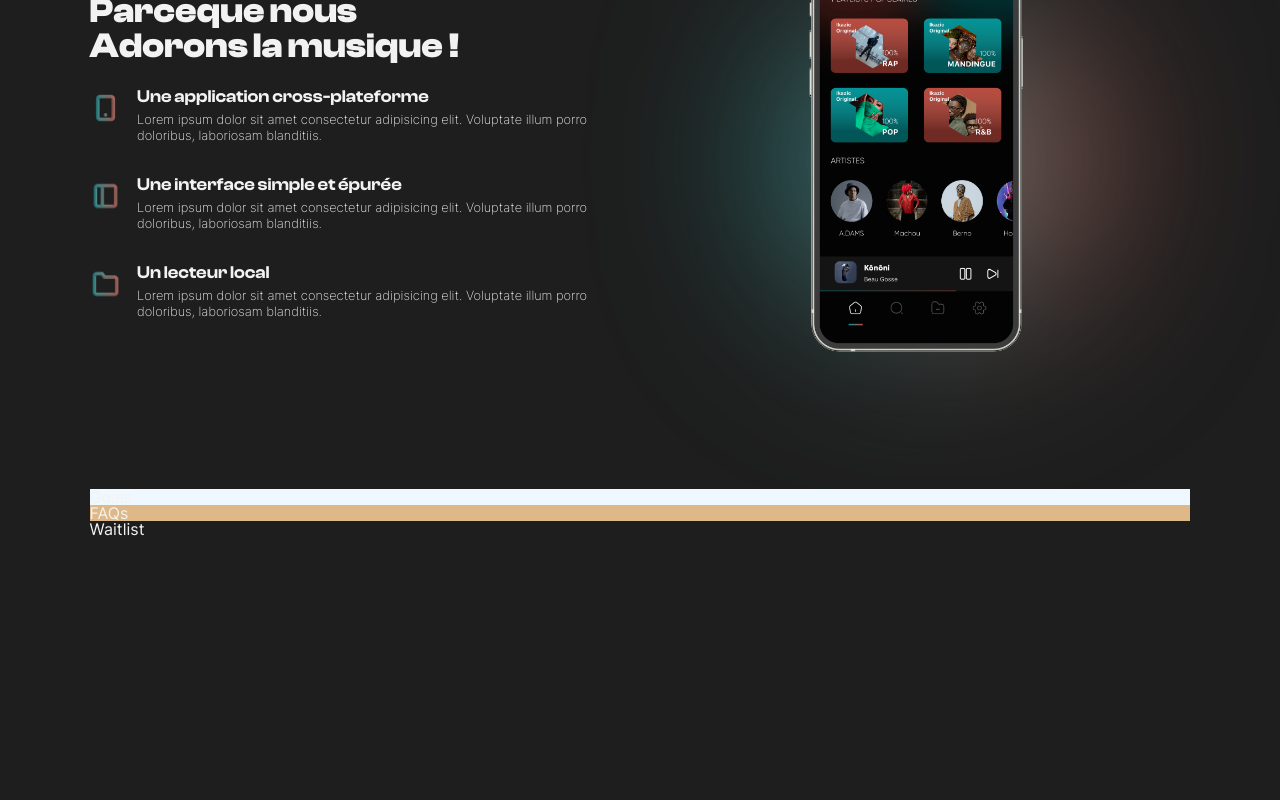
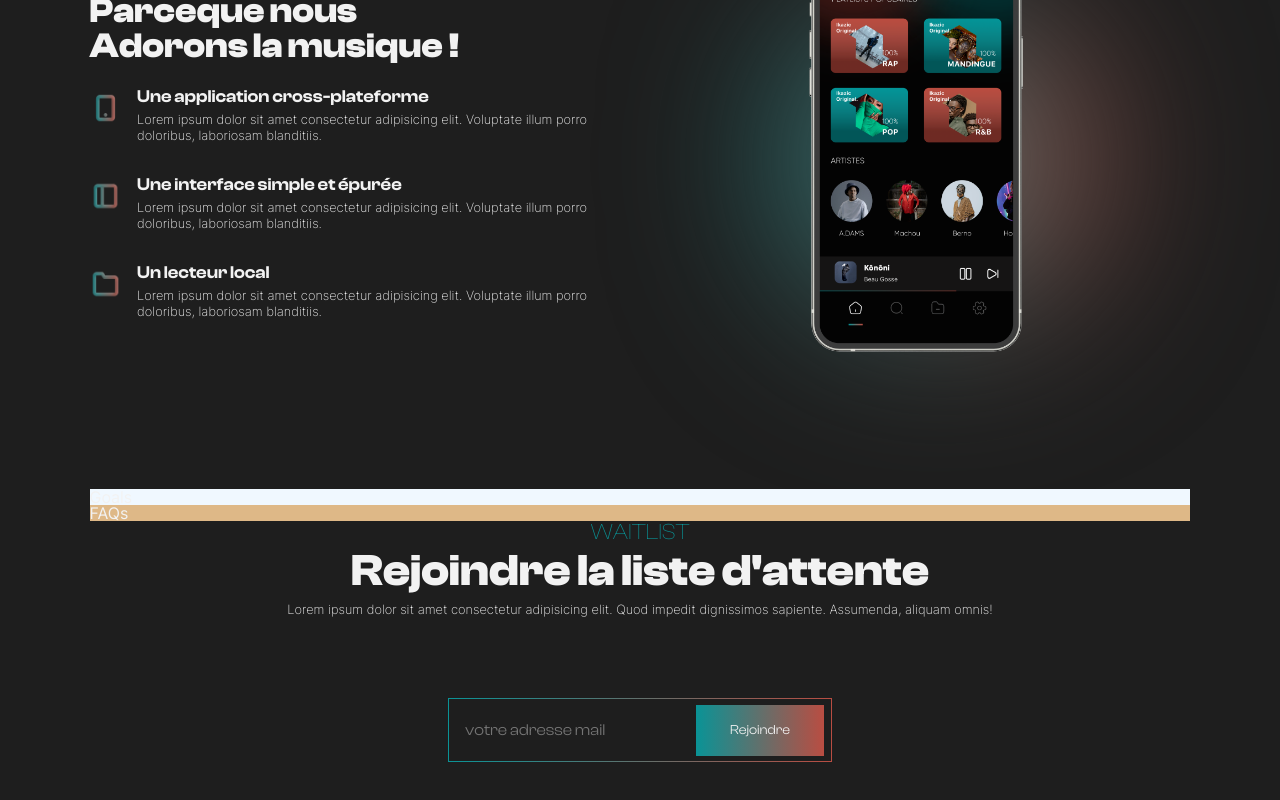
Before and after one commit to MozartOnWeb/ikazic, a Next.js app: page / in a window 1280 px wide. Shown: the part 3031-3831 px from the top of the page. Before the commit the page ends 3570 px from the top, so only its background shows below. Built offline with nearby package versions, Linux system fonts and the light colour scheme.

Commit message:
working on waitlist section

```diff
--- a/sections/Waitlist/waitlist.scss
+++ b/sections/Waitlist/waitlist.scss
@@ -0,0 +1,65 @@
+#waitlist {
+  height: 50vh;
+  margin-bottom: 10rem;
+  .top-section {
+    text-align: center;
+    margin-bottom: 5rem;
+    h3 {
+      font-family: $heading_font;
+      font-size: 1.4rem;
+      font-weight: 200;
+      color: $green;
+      text-transform: uppercase;
+      margin-bottom: 0.4rem;
+    }
+    h1 {
+      font-family: $heading_font;
+      font-size: 2.8rem;
+      font-weight: bold;
+      color: $white;
+      margin-bottom: 0.5rem;
+    }
+    p {
+      font-family: $body_font;
+      font-weight: 200;
+      font-size: 0.8rem;
+      margin-bottom: 2rem;
+      line-height: 1rem;
+      width: 100%;
+    }
+  }
+  .bottom-section {
+    form {
+      width: fit-content;
+      margin-inline: auto;
+      display: flex;
+      justify-content: center;
+      align-items: center;
+      position: relative;
+      .input {
+        height: 4rem;
+        width: 30vw;
+        padding-left: 1rem;
+        font-size: 1rem;
+        background: linear-gradient($background_color, $background_color)
+            padding-box,
+          linear-gradient(90deg, $green, $red) border-box;
+        border: 1px solid transparent;
+        font-family: $heading_font;
+        color: $white;
+        outline: none;
+      }
+      .submit {
+        position: absolute;
+        background: linear-gradient(90deg, $green, $red);
+        color: $white;
+        font-family: $heading_font;
+        border: none;
+        right: 0.5rem;
+        height: 80%;
+        width: 10vw;
+        cursor: pointer;
+      }
+    }
+  }
+}
--- a/sections/Waitlist/waitlist.tsx
+++ b/sections/Waitlist/waitlist.tsx
@@ -1,7 +1,31 @@
 import React from "react";
 
 export const Waitlist = () => {
-  return <section id="waitlist">Waitlist</section>;
+  return (
+    <section id="waitlist">
+      <div className="top-section">
+        <h3>Waitlist</h3>
+        <h1>Rejoindre la liste d&apos;attente</h1>
+        <p>
+          Lorem ipsum dolor sit amet consectetur adipisicing elit. Quod impedit
+          dignissimos sapiente. Assumenda, aliquam omnis!
+        </p>
+      </div>
+
+      <div className="bottom-section">
+        <form action="">
+          <input
+            className="input"
+            placeholder="votre adresse mail"
+            type="text"
+          />
+          <button className="submit" type="submit">
+            Rejoindre
+          </button>
+        </form>
+      </div>
+    </section>
+  );
 };
 
 export default Waitlist;
--- a/styles/global.scss
+++ b/styles/global.scss
@@ -17,6 +17,3 @@ html {
 #faqs {
   background-color: burlywood;
 }
-#newsletter {
-  background-color: indianred;
-}
```
